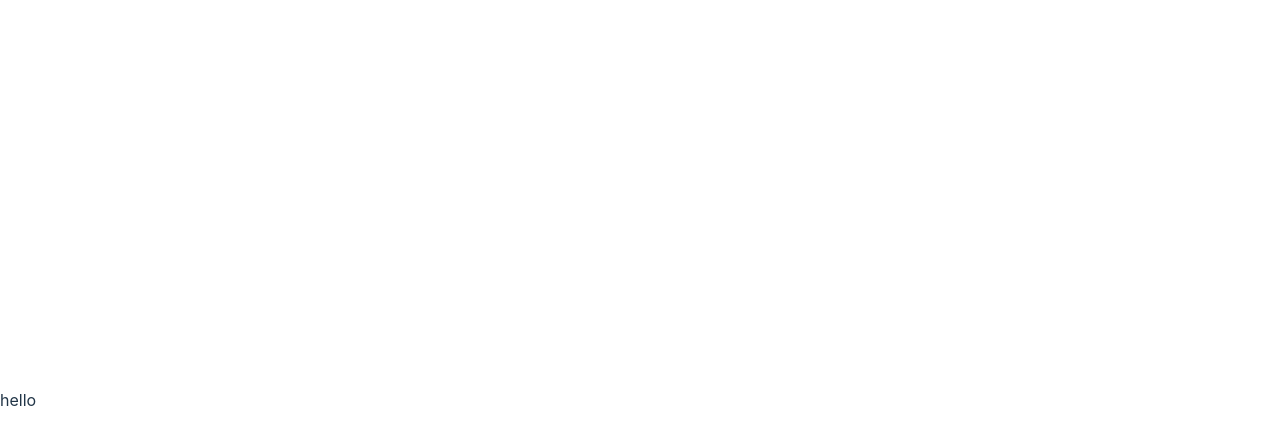
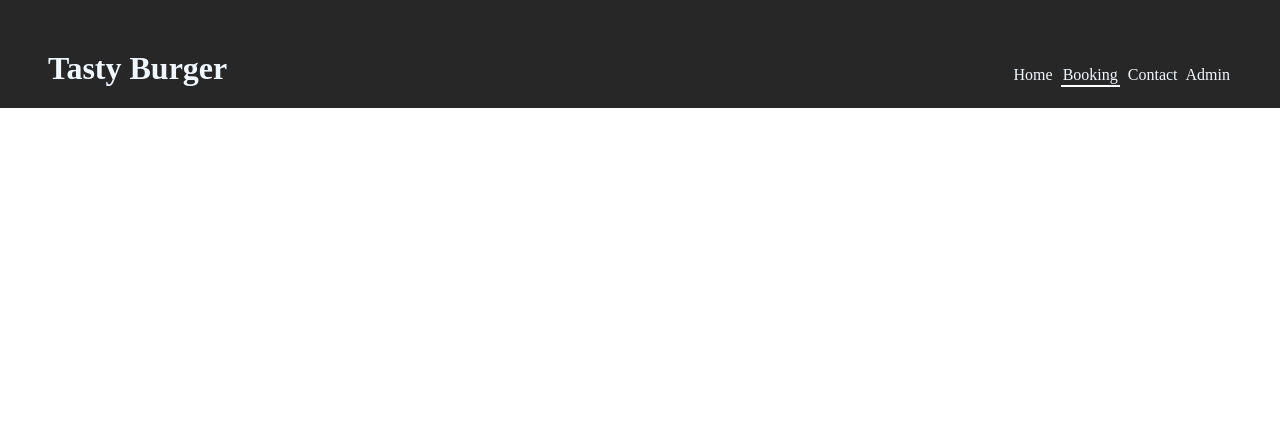
Before and after one commit to TriUbi/the-restaurant-team, a React (Vite) app: page /Booking in a window 1280 px wide. Shown: the top 444 px of the page. Built offline with nearby package versions, Linux system fonts and the light colour scheme.

Commit message:
Mer små fix

```diff
--- a/src/Router.tsx
+++ b/src/Router.tsx
@@ -1,29 +1,36 @@
 import { createBrowserRouter } from "react-router-dom";
-import { Home } from "./pages/Home";
-import { NotFound } from "./pages/NotFound";
-import { Booking } from "./pages/Booking";
-import { Contact } from "./pages/Contact";
+import  {Booking}  from "./pages/Booking";
+import  {Contact}  from "./pages/Contact";
+import  {Home}  from "./pages/Home";
+import  {NotFound}  from "./pages/NotFound";
 import { Admin } from "./pages/Admin";
+import { Layout } from "./pages/Layout";
 
-export const router = createBrowserRouter([
+export const router = createBrowserRouter ( [
     {
         path: "/",
-    element: <Home />,
-    errorElement: <NotFound />,
+        element: <Layout/>,
+        errorElement: <NotFound/>,
         children: [
             {
-        path: "/booking",
-        element: <Booking />,
-        children: [],
+                path: "/",
+                element: <Home/>,
+                index: true,
             },
             {
-        path: "/contact",
-        element: <Contact />,
+                path: "/Booking",
+                element: <Booking/>
             },
             {
-        path: "/admin",
-        element: <Admin />,
+                path: "/Contact",
+                element: <Contact/>
+
             },
-    ],
+            {
+                path: "/Admin",
+                element: <Admin/>
+
             },
-]);
+        ]
+    }
+])
--- a/src/main.tsx
+++ b/src/main.tsx
@@ -1,7 +1,5 @@
 import React from "react";
 import ReactDOM from "react-dom/client";
-
-import "./index.scss";
 import { RouterProvider } from "react-router-dom";
 import { router } from "./Router.tsx";
 
--- a/src/pages/Admin.tsx
+++ b/src/pages/Admin.tsx
@@ -1,3 +1,3 @@
 export const Admin = () => {
-    return<>hello</>
+    return<>Admin!</>
 }
--- a/src/pages/Booking.tsx
+++ b/src/pages/Booking.tsx
@@ -1,3 +1,3 @@
 export const Booking = () => {
-    return<>hello</>
+    return<>Booking!</>
 }
--- a/src/pages/Contact.tsx
+++ b/src/pages/Contact.tsx
@@ -1,3 +1,3 @@
 export const Contact = () => {
-    return<>hello</>
+    return<>Contact!</>
 }
--- a/src/pages/Home.tsx
+++ b/src/pages/Home.tsx
@@ -1,3 +1,3 @@
 export const Home = () => {
-    return<>hello</>
+    return<>Home!</>
 }
--- /dev/null
+++ b/src/pages/Layout.tsx
@@ -0,0 +1,15 @@
+import "./../styles/_Navigation.scss"
+import { Outlet } from "react-router-dom";
+import { Navigation } from "./../components/Navigation"
+
+export const Layout = () => {
+    return  (
+    <>
+        <header>
+            <Navigation/>
+        </header>
+        <main><Outlet/></main>
+        <footer>Social media stuff</footer>
+    </>
+    );
+};
--- a/src/styles/_Navigation.scss
+++ b/src/styles/_Navigation.scss
@@ -0,0 +1,41 @@
+nav{
+    padding-right: 50px;
+    margin-top: 50px;
+    width: 150px ;
+    ul{
+        list-style: none;
+        padding: 0;
+        display: flex;
+        justify-content: flex-end;
+        gap: 0.5rem;
+    }
+
+    li{
+        .active{
+            border-bottom: 2px solid white;
+            padding: 2px;
+        }
+    }
+    a{
+        text-decoration: none;
+        color: aliceblue;
+    }
+}
+
+
+h1{
+    margin-top: 50px;
+    width: 400px;
+    color: aliceblue;
+    padding-left: 3rem;
+}
+
+.Header-div{
+    width: 100%;
+    display: flex;
+    justify-content: space-between;
+    background-color: rgb(40, 39, 39);
+    position: absolute;
+    left: 0;
+    top: 0;
+}
--- /dev/null
+++ b/src/styles/_layout.scss
@@ -0,0 +1,19 @@
+#root {
+    max-width: 1280px;
+    margin: 0 auto;
+    padding: 2rem;
+    text-align: center;
+    width: 100%;
+    font-family: Inter, system-ui, Avenir, Helvetica, Arial, sans-serif;
+}
+
+header{
+    width: 100%;
+    min-height: 20dvh;
+}
+
+main{
+    width: 100%;
+    min-height: 50dvh;
+    margin-bottom: 18%;
+}
```
Lines whose indentation alone changed are shown as unchanged.
